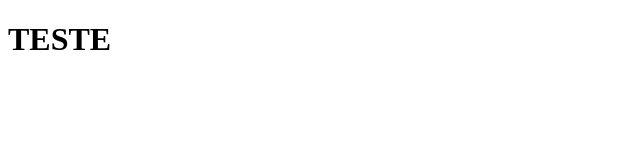
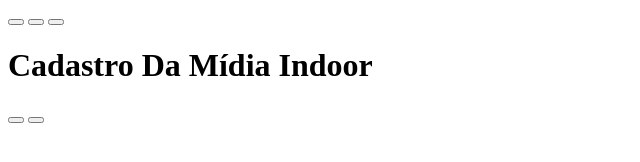
Before and after one commit to Otavig/MidiaIndoor, a plain HTML site: page index.html in a window 1280 px wide. Shown: the whole page, without its empty margins (0-640 px from the left). Drawn offline with Linux system fonts and the light colour scheme.

Commit message:
Update index.html
div meu topo e div cadastro

```diff
--- a/index.html
+++ b/index.html
@@ -3,9 +3,28 @@
 <head>
     <meta charset="UTF-8">
     <meta name="viewport" content="width=device-width, initial-scale=1.0">
-    <title>Document</title>
+    <title>Mídia Indoor | Ways</title>
 </head>
 <body>
-    <h1>TESTE</h1>
+
+    <!-- Botões -->
+<div class="botoes" id="meutopo">
+    <button type="button" onclick="btn_()"></button>
+    <button type="button" onclick="btn_()"></button>
+    <button type="button" onclick="btn_()"></button>
+</div>
+    <!-- Cadastro -->
+<div class="container-main" id="container">
+    <h1>Cadastro Da Mídia Indoor</h1>
+
+
+
+
+
+
+
+    <button type="button" onclick="btn_cadastro()"></button>
+    <button type="button" onclick="btn_limpar()"></button>
+</div>
 </body>
 </html>
```
